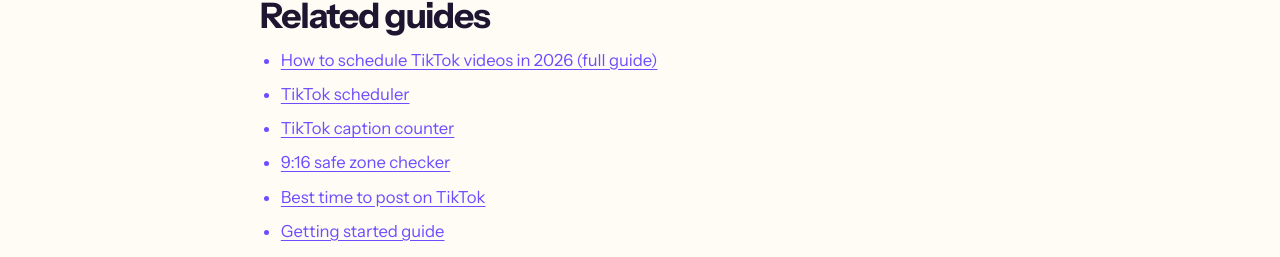
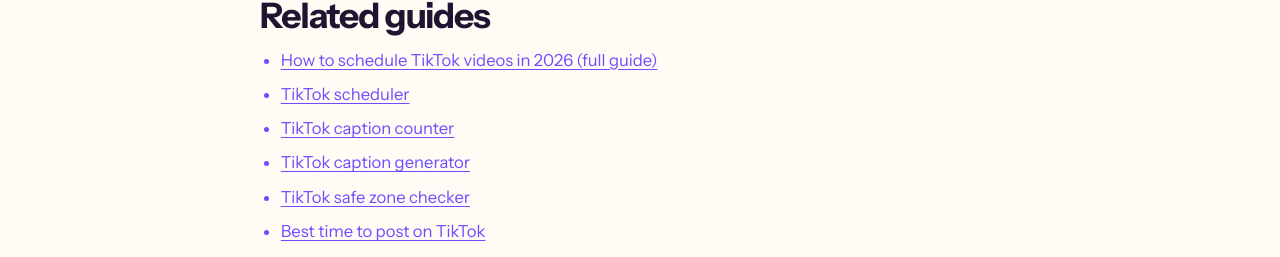
Before and after one commit to Ramanmakkar1/socialapp, a Next.js app: page /help/schedule-tiktok-posts in a window 1280 px wide. Shown: the part 3041-3298 px from the top of the page. Built offline with nearby package versions, Linux system fonts and the light colour scheme; no server answers.

Commit message:
autopilot: TikTok help page: use the TikTok safe zone checker and link the TikTok caption generator
Task #19221, written by local Qwen.

```diff
--- a/src/app/help/schedule-tiktok-posts/page.tsx
+++ b/src/app/help/schedule-tiktok-posts/page.tsx
@@ -122,7 +122,8 @@ const related = [
   { href: "/guides/how-to-schedule-tiktok-videos", label: "How to schedule TikTok videos in 2026 (full guide)" },
   { href: "/tiktok-scheduler", label: "TikTok scheduler" },
   { href: "/tools/tiktok-caption-counter", label: "TikTok caption counter" },
-  { href: "/tools/instagram-safe-zone-checker", label: "9:16 safe zone checker" },
+  { href: "/tools/tiktok-caption-generator", label: "TikTok caption generator" },
+  { href: "/tools/tiktok-safe-zone-checker", label: "TikTok safe zone checker" },
   { href: "/tools/best-time-to-post-on-tiktok", label: "Best time to post on TikTok" },
   { href: "/help/getting-started", label: "Getting started guide" },
 ];
```
